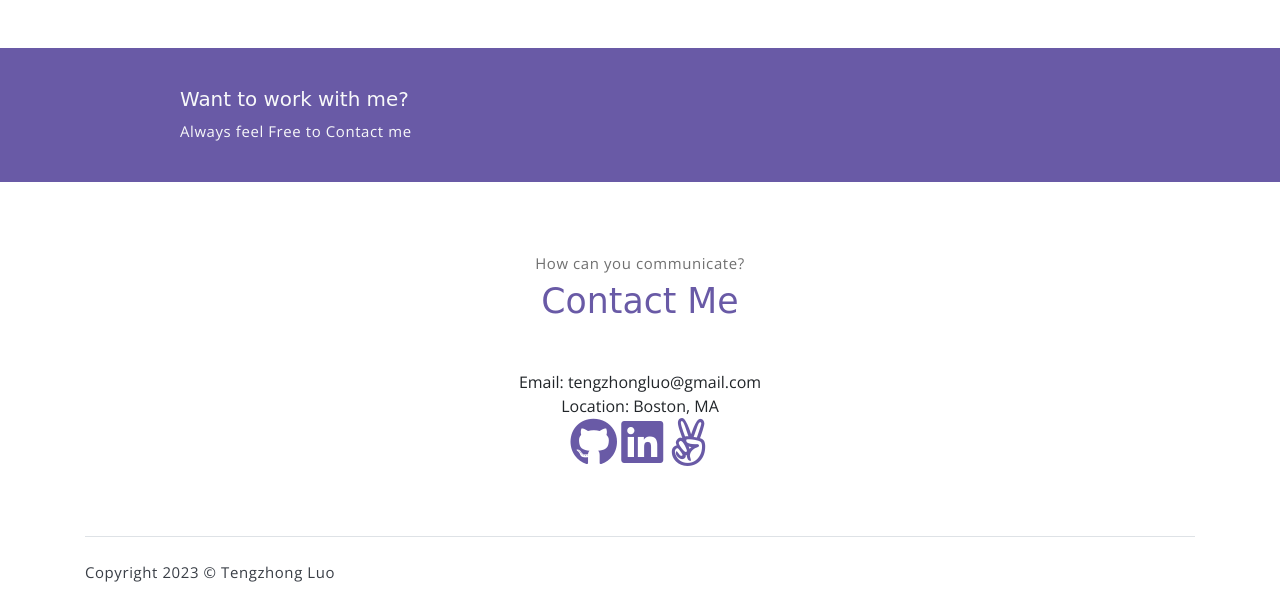
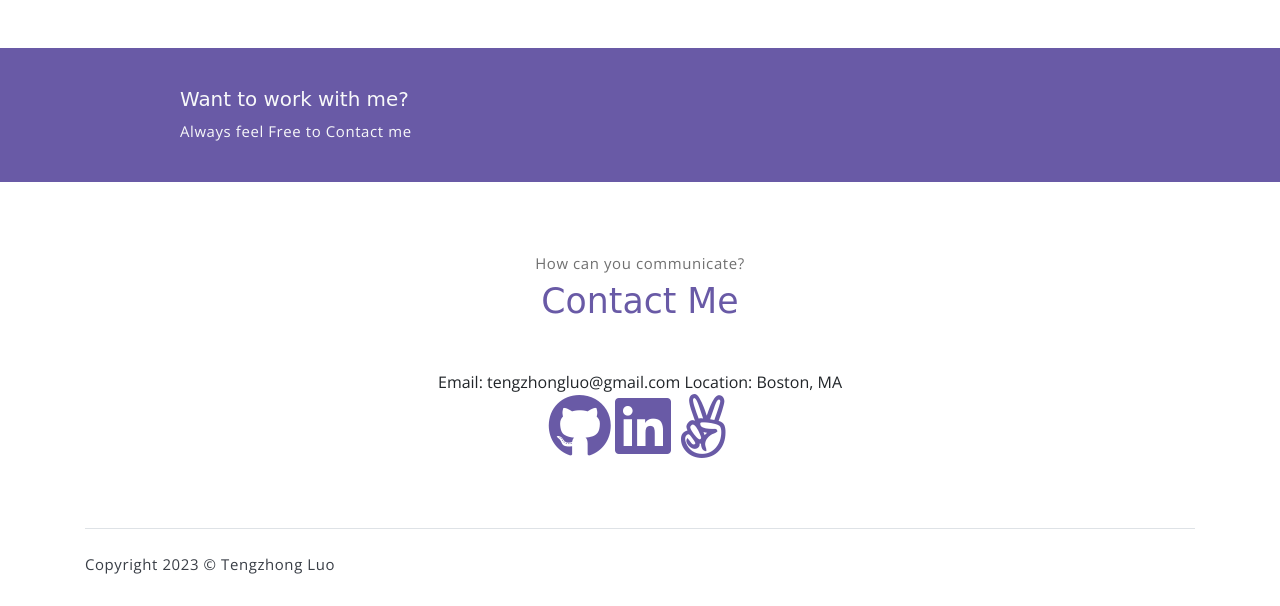
Before and after one commit to tenginro/tenginro.github.io, a website: page index.html in a window 1280 px wide. Shown: the part 2978-3584 px from the top of the page. Drawn offline with nearby package versions, Linux system fonts and the light colour scheme; a web font is replaced by a local one.

Commit message:
updating css in contact section

```diff
--- a/index.html
+++ b/index.html
@@ -301,18 +301,18 @@
         <div class="container text-center">
             <p class="section-subtitle">How can you communicate?</p>
             <h6 class="section-title mb-5">Contact Me</h6>
-            <div>Email: tengzhongluo@gmail.com</div>
-            <div>Location: Boston, MA</div>
-            <div class="social-links">
+            <h7>Email: tengzhongluo@gmail.com</h7>
+            <h7>Location: Boston, MA</h7>
+            <div class="social-links" id="socials">
                 <a href="https://github.com/tenginro"
                 target="_blank"
-                rel="noreferrer noopener" class="link"><i class="fa-brands fa-github fa-3x"></i></a>
+                rel="noreferrer noopener" class="link"><i class="fa-brands fa-github fa-4x"></i></a>
                 <a href="https://www.linkedin.com/in/luotengzhong/"
                 target="_blank"
-                rel="noreferrer noopener" class="link"><i class="fa-brands fa-linkedin fa-3x"></i></a>
+                rel="noreferrer noopener" class="link"><i class="fa-brands fa-linkedin fa-4x"></i></a>
                 <a href="https://wellfound.com/u/tengzhong-luo"
                 target="_blank"
-                rel="noreferrer noopener" class="link"><i class="fa-brands fa-angellist fa-3x"></i></a>
+                rel="noreferrer noopener" class="link"><i class="fa-brands fa-angellist fa-4x"></i></a>
             </div>
         </div><!-- end of container -->
     </section><!-- end of contact section -->
```
